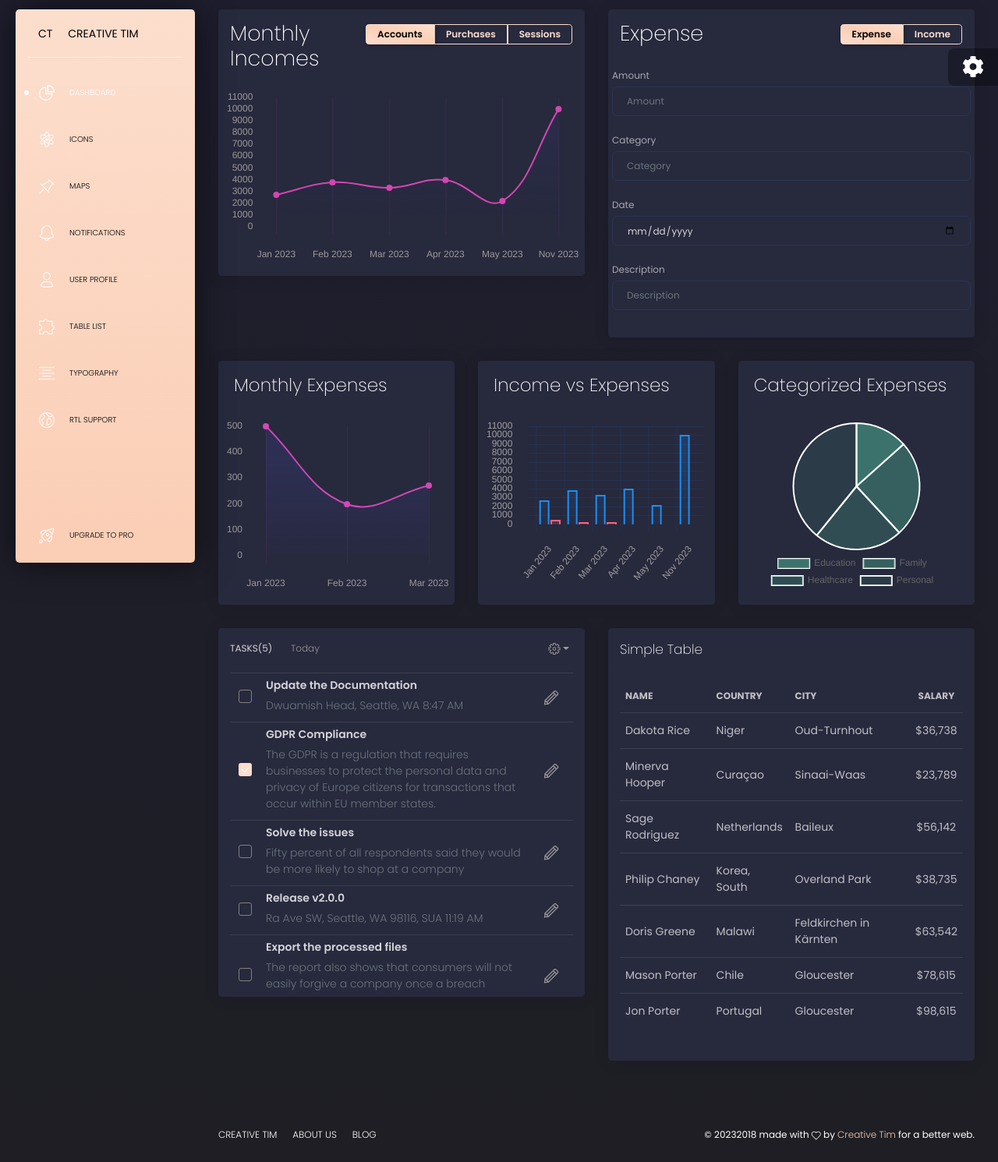
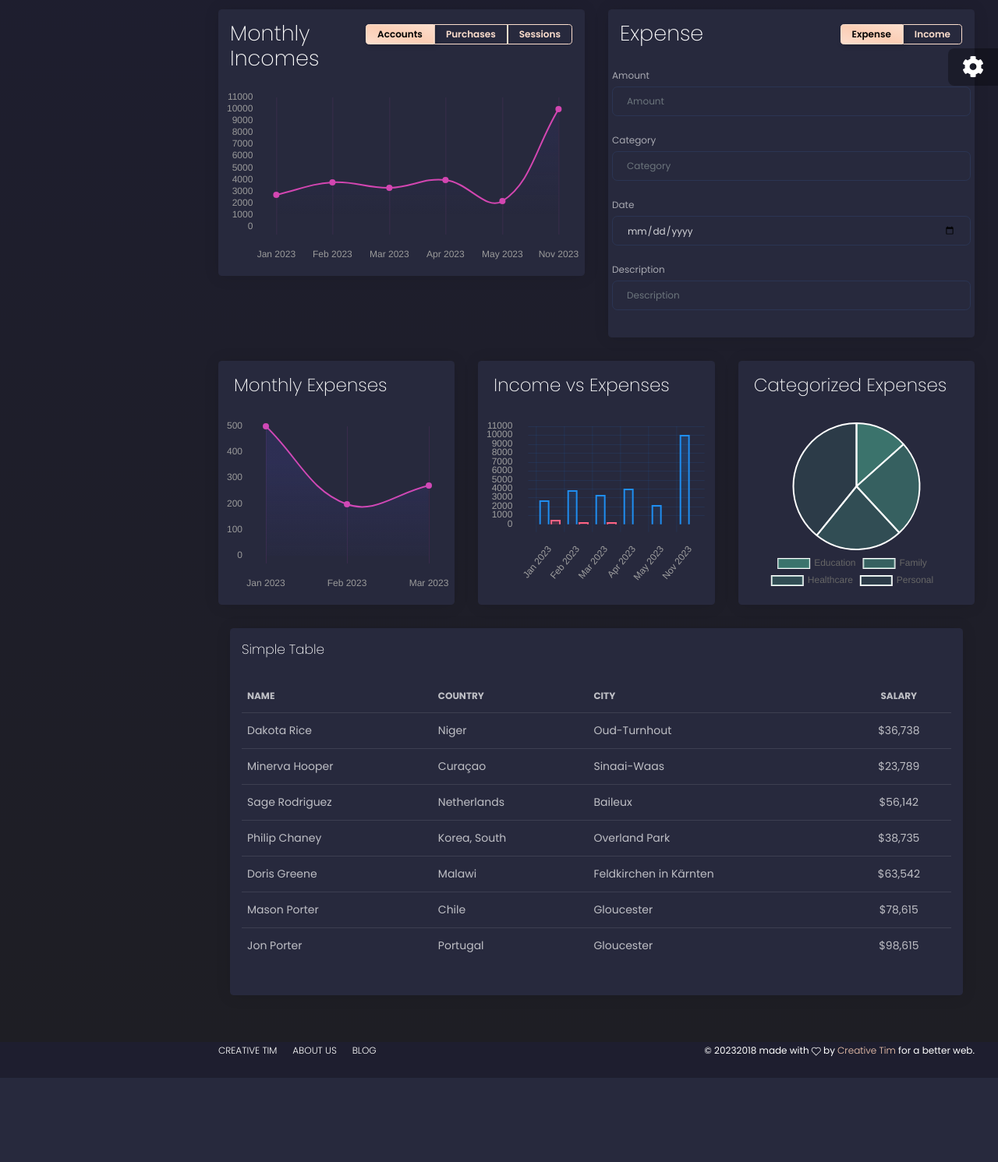
Before and after one commit to jay67nie/SpendWise, a Django app: page /home/ in a window 1280 px wide. Shown: the part 68-1559 px from the top of the page at 78% size. After the commit the page ends 1451 px from the top, so only its background shows below. Run offline with Django 4.2, Linux system fonts and the light colour scheme; data comes from the database, SQL or seed files in the repository; some libraries are stand-ins or nearby versions.

Commit message:
removed the dashboard sidebar, pick names on signup, link to sign up on login page

```diff
--- a/SpendWiseApp/views.py
+++ b/SpendWiseApp/views.py
@@ -29,10 +29,13 @@ def signup_user(request):
     # Get all the data from the form and create the user
     context = {}
     if request.method == 'POST':
+        full_name = request.POST.get('full_name')
+        email = request.POST.get('email')
         username = request.POST.get('username')
         password = request.POST.get('password')
         password_confirm = request.POST.get('confirm_password')
 
+        first_name,last_name = full_name.split(' ',1) if ' ' in full_name else(full_name,'')
 
         if password == password_confirm:
             print('Passwords are the same')
@@ -41,7 +44,7 @@ def signup_user(request):
 
             else:
                 print('Username doesnt exist')
-                user = User.objects.create_user(username=username, password=password)
+                user = User.objects.create_user(username=username, password=password, first_name=first_name, last_name=last_name, email=email);
                 user.save()
                 return redirect('login')
 
--- a/templates/dashboard.html
+++ b/templates/dashboard.html
@@ -38,77 +38,77 @@
 
 <body class="">
   <div class="wrapper">
-    <div class="sidebar">
+<!--    <div class="sidebar">-->
       <!--
         Tip 1: You can change the color of the sidebar using: data-color="blue | green | orange | red"
     -->
-      <div class="sidebar-wrapper">
-        <div class="logo">
-          <a href="javascript:void(0)" class="simple-text logo-mini">
-            CT
-          </a>
-          <a href="javascript:void(0)" class="simple-text logo-normal">
-            Creative Tim
-          </a>
-        </div>
-        <ul class="nav">
-          <li class="active ">
-            <a href="./dashboard.html">
-              <i class="tim-icons icon-chart-pie-36"></i>
-              <p>Dashboard</p>
-            </a>
-          </li>
-          <li>
-            <a href="./icons.html">
-              <i class="tim-icons icon-atom"></i>
-              <p>Icons</p>
-            </a>
-          </li>
-          <li>
-            <a href="./map.html">
-              <i class="tim-icons icon-pin"></i>
-              <p>Maps</p>
-            </a>
-          </li>
-          <li>
-            <a href="./notifications.html">
-              <i class="tim-icons icon-bell-55"></i>
-              <p>Notifications</p>
-            </a>
-          </li>
-          <li>
-            <a href="./user.html">
-              <i class="tim-icons icon-single-02"></i>
-              <p>User Profile</p>
-            </a>
-          </li>
-          <li>
-            <a href="./tables.html">
-              <i class="tim-icons icon-puzzle-10"></i>
-              <p>Table List</p>
-            </a>
-          </li>
-          <li>
-            <a href="./typography.html">
-              <i class="tim-icons icon-align-center"></i>
-              <p>Typography</p>
-            </a>
-          </li>
-          <li>
-            <a href="./rtl.html">
-              <i class="tim-icons icon-world"></i>
-              <p>RTL Support</p>
-            </a>
-          </li>
-          <li class="active-pro">
-            <a href="./upgrade.html">
-              <i class="tim-icons icon-spaceship"></i>
-              <p>Upgrade to PRO</p>
-            </a>
-          </li>
-        </ul>
-      </div>
-    </div>
+<!--      <div class="sidebar-wrapper">-->
+<!--        <div class="logo">-->
+<!--          <a href="javascript:void(0)" class="simple-text logo-mini">-->
+<!--            CT-->
+<!--          </a>-->
+<!--          <a href="javascript:void(0)" class="simple-text logo-normal">-->
+<!--            Creative Tim-->
+<!--          </a>-->
+<!--        </div>-->
+<!--        <ul class="nav">-->
+<!--          <li class="active ">-->
+<!--            <a href="./dashboard.html">-->
+<!--              <i class="tim-icons icon-chart-pie-36"></i>-->
+<!--              <p>Dashboard</p>-->
+<!--            </a>-->
+<!--          </li>-->
+<!--          <li>-->
+<!--            <a href="./icons.html">-->
+<!--              <i class="tim-icons icon-atom"></i>-->
+<!--              <p>Icons</p>-->
+<!--            </a>-->
+<!--          </li>-->
+<!--          <li>-->
+<!--            <a href="./map.html">-->
+<!--              <i class="tim-icons icon-pin"></i>-->
+<!--              <p>Maps</p>-->
+<!--            </a>-->
+<!--          </li>-->
+<!--          <li>-->
+<!--            <a href="./notifications.html">-->
+<!--              <i class="tim-icons icon-bell-55"></i>-->
+<!--              <p>Notifications</p>-->
+<!--            </a>-->
+<!--          </li>-->
+<!--          <li>-->
+<!--            <a href="./user.html">-->
+<!--              <i class="tim-icons icon-single-02"></i>-->
+<!--              <p>User Profile</p>-->
+<!--            </a>-->
+<!--          </li>-->
+<!--          <li>-->
+<!--            <a href="./tables.html">-->
+<!--              <i class="tim-icons icon-puzzle-10"></i>-->
+<!--              <p>Table List</p>-->
+<!--            </a>-->
+<!--          </li>-->
+<!--          <li>-->
+<!--            <a href="./typography.html">-->
+<!--              <i class="tim-icons icon-align-center"></i>-->
+<!--              <p>Typography</p>-->
+<!--            </a>-->
+<!--          </li>-->
+<!--          <li>-->
+<!--            <a href="./rtl.html">-->
+<!--              <i class="tim-icons icon-world"></i>-->
+<!--              <p>RTL Support</p>-->
+<!--            </a>-->
+<!--          </li>-->
+<!--          <li class="active-pro">-->
+<!--            <a href="./upgrade.html">-->
+<!--              <i class="tim-icons icon-spaceship"></i>-->
+<!--              <p>Upgrade to PRO</p>-->
+<!--            </a>-->
+<!--          </li>-->
+<!--        </ul>-->
+<!--      </div>-->
+<!--    </div>-->
     <div class="main-panel">
       <!-- Navbar -->
       <nav class="navbar navbar-expand-lg navbar-absolute navbar-transparent">
@@ -190,7 +190,7 @@
         <div class="row">
           <div class="col-lg-6">
             <div class="card card-chart">
-              <div class="card-header ">
+              <div class="card-header">
                 <div class="row">
                   <div class="col-sm-6 text-left">
 {#                    <h5 class="card-category">Total Shipments</h5>#}
@@ -342,160 +342,160 @@
             </div>
           </div>
         </div>
-        <div class="row">
-          <div class="col-lg-6 col-md-12">
-            <div class="card card-tasks">
-              <div class="card-header ">
-                <h6 class="title d-inline">Tasks(5)</h6>
-                <p class="card-category d-inline">today</p>
-                <div class="dropdown">
-                  <button type="button" class="btn btn-link dropdown-toggle btn-icon" data-toggle="dropdown">
-                    <i class="tim-icons icon-settings-gear-63"></i>
-                  </button>
-                  <div class="dropdown-menu dropdown-menu-right" aria-labelledby="dropdownMenuLink">
-                    <a class="dropdown-item" href="#pablo">Action</a>
-                    <a class="dropdown-item" href="#pablo">Another action</a>
-                    <a class="dropdown-item" href="#pablo">Something else</a>
-                  </div>
-                </div>
-              </div>
-              <div class="card-body ">
-                <div class="table-full-width table-responsive">
-                  <table class="table">
-                    <tbody>
-                      <tr>
-                        <td>
-                          <div class="form-check">
-                            <label class="form-check-label">
-                              <input class="form-check-input" type="checkbox" value="">
-                              <span class="form-check-sign">
-                                <span class="check"></span>
-                              </span>
-                            </label>
-                          </div>
-                        </td>
-                        <td>
-                          <p class="title">Update the Documentation</p>
-                          <p class="text-muted">Dwuamish Head, Seattle, WA 8:47 AM</p>
-                        </td>
-                        <td class="td-actions text-right">
-                          <button type="button" rel="tooltip" title="" class="btn btn-link" data-original-title="Edit Task">
-                            <i class="tim-icons icon-pencil"></i>
-                          </button>
-                        </td>
-                      </tr>
-                      <tr>
-                        <td>
-                          <div class="form-check">
-                            <label class="form-check-label">
-                              <input class="form-check-input" type="checkbox" value="" checked="">
-                              <span class="form-check-sign">
-                                <span class="check"></span>
-                              </span>
-                            </label>
-                          </div>
-                        </td>
-                        <td>
-                          <p class="title">GDPR Compliance</p>
-                          <p class="text-muted">The GDPR is a regulation that requires businesses to protect the personal data and privacy of Europe citizens for transactions that occur within EU member states.</p>
-                        </td>
-                        <td class="td-actions text-right">
-                          <button type="button" rel="tooltip" title="" class="btn btn-link" data-original-title="Edit Task">
-                            <i class="tim-icons icon-pencil"></i>
-                          </button>
-                        </td>
-                      </tr>
-                      <tr>
-                        <td>
-                          <div class="form-check">
-                            <label class="form-check-label">
-                              <input class="form-check-input" type="checkbox" value="">
-                              <span class="form-check-sign">
-                                <span class="check"></span>
-                              </span>
-                            </label>
-                          </div>
-                        </td>
-                        <td>
-                          <p class="title">Solve the issues</p>
-                          <p class="text-muted">Fifty percent of all respondents said they would be more likely to shop at a company </p>
-                        </td>
-                        <td class="td-actions text-right">
-                          <button type="button" rel="tooltip" title="" class="btn btn-link" data-original-title="Edit Task">
-                            <i class="tim-icons icon-pencil"></i>
-                          </button>
-                        </td>
-                      </tr>
-                      <tr>
-                        <td>
-                          <div class="form-check">
-                            <label class="form-check-label">
-                              <input class="form-check-input" type="checkbox" value="">
-                              <span class="form-check-sign">
-                                <span class="check"></span>
-                              </span>
-                            </label>
-                          </div>
-                        </td>
-                        <td>
-                          <p class="title">Release v2.0.0</p>
-                          <p class="text-muted">Ra Ave SW, Seattle, WA 98116, SUA 11:19 AM</p>
-                        </td>
-                        <td class="td-actions text-right">
-                          <button type="button" rel="tooltip" title="" class="btn btn-link" data-original-title="Edit Task">
-                            <i class="tim-icons icon-pencil"></i>
-                          </button>
-                        </td>
-                      </tr>
-                      <tr>
-                        <td>
-                          <div class="form-check">
-                            <label class="form-check-label">
-                              <input class="form-check-input" type="checkbox" value="">
-                              <span class="form-check-sign">
-                                <span class="check"></span>
-                              </span>
-                            </label>
-                          </div>
-                        </td>
-                        <td>
-                          <p class="title">Export the processed files</p>
-                          <p class="text-muted">The report also shows that consumers will not easily forgive a company once a breach exposing their personal data occurs. </p>
-                        </td>
-                        <td class="td-actions text-right">
-                          <button type="button" rel="tooltip" title="" class="btn btn-link" data-original-title="Edit Task">
-                            <i class="tim-icons icon-pencil"></i>
-                          </button>
-                        </td>
-                      </tr>
-                      <tr>
-                        <td>
-                          <div class="form-check">
-                            <label class="form-check-label">
-                              <input class="form-check-input" type="checkbox" value="">
-                              <span class="form-check-sign">
-                                <span class="check"></span>
-                              </span>
-                            </label>
-                          </div>
-                        </td>
-                        <td>
-                          <p class="title">Arival at export process</p>
-                          <p class="text-muted">Capitol Hill, Seattle, WA 12:34 AM</p>
-                        </td>
-                        <td class="td-actions text-right">
-                          <button type="button" rel="tooltip" title="" class="btn btn-link" data-original-title="Edit Task">
-                            <i class="tim-icons icon-pencil"></i>
-                          </button>
-                        </td>
-                      </tr>
-                    </tbody>
-                  </table>
-                </div>
-              </div>
-            </div>
-          </div>
-          <div class="col-lg-6 col-md-12">
+<!--        <div class="row">-->
+<!--          <div class="col-lg-6 col-md-12">-->
+<!--            <div class="card card-tasks">-->
+<!--              <div class="card-header ">-->
+<!--                <h6 class="title d-inline">Tasks(5)</h6>-->
+<!--                <p class="card-category d-inline">today</p>-->
+<!--                <div class="dropdown">-->
+<!--                  <button type="button" class="btn btn-link dropdown-toggle btn-icon" data-toggle="dropdown">-->
+<!--                    <i class="tim-icons icon-settings-gear-63"></i>-->
+<!--                  </button>-->
+<!--                  <div class="dropdown-menu dropdown-menu-right" aria-labelledby="dropdownMenuLink">-->
+<!--                    <a class="dropdown-item" href="#pablo">Action</a>-->
+<!--                    <a class="dropdown-item" href="#pablo">Another action</a>-->
+<!--                    <a class="dropdown-item" href="#pablo">Something else</a>-->
+<!--                  </div>-->
+<!--                </div>-->
+<!--              </div>-->
+<!--              <div class="card-body ">-->
+<!--                <div class="table-full-width table-responsive">-->
+<!--                  <table class="table">-->
+<!--                    <tbody>-->
+<!--                      <tr>-->
+<!--                        <td>-->
+<!--                          <div class="form-check">-->
+<!--                            <label class="form-check-label">-->
+<!--                              <input class="form-check-input" type="checkbox" value="">-->
+<!--                              <span class="form-check-sign">-->
+<!--                                <span class="check"></span>-->
+<!--                              </span>-->
+<!--                            </label>-->
+<!--                          </div>-->
+<!--                        </td>-->
+<!--                        <td>-->
+<!--                          <p class="title">Update the Documentation</p>-->
+<!--                          <p class="text-muted">Dwuamish Head, Seattle, WA 8:47 AM</p>-->
+<!--                        </td>-->
+<!--                        <td class="td-actions text-right">-->
+<!--                          <button type="button" rel="tooltip" title="" class="btn btn-link" data-original-title="Edit Task">-->
+<!--                            <i class="tim-icons icon-pencil"></i>-->
+<!--                          </button>-->
+<!--                        </td>-->
+<!--                      </tr>-->
+<!--                      <tr>-->
+<!--                        <td>-->
+<!--                          <div class="form-check">-->
+<!--                            <label class="form-check-label">-->
+<!--                              <input class="form-check-input" type="checkbox" value="" checked="">-->
+<!--                              <span class="form-check-sign">-->
+<!--                                <span class="check"></span>-->
+<!--                              </span>-->
+<!--                            </label>-->
+<!--                          </div>-->
+<!--                        </td>-->
+<!--                        <td>-->
+<!--                          <p class="title">GDPR Compliance</p>-->
+<!--                          <p class="text-muted">The GDPR is a regulation that requires businesses to protect the personal data and privacy of Europe citizens for transactions that occur within EU member states.</p>-->
+<!--                        </td>-->
+<!--                        <td class="td-actions text-right">-->
+<!--                          <button type="button" rel="tooltip" title="" class="btn btn-link" data-original-title="Edit Task">-->
+<!--                            <i class="tim-icons icon-pencil"></i>-->
+<!--                          </button>-->
+<!--                        </td>-->
+<!--                      </tr>-->
+<!--                      <tr>-->
+<!--                        <td>-->
+<!--                          <div class="form-check">-->
+<!--                            <label class="form-check-label">-->
+<!--                              <input class="form-check-input" type="checkbox" value="">-->
+<!--                              <span class="form-check-sign">-->
+<!--                                <span class="check"></span>-->
+<!--                              </span>-->
+<!--                            </label>-->
+<!--                          </div>-->
+<!--                        </td>-->
+<!--                        <td>-->
+<!--                          <p class="title">Solve the issues</p>-->
+<!--                          <p class="text-muted">Fifty percent of all respondents said they would be more likely to shop at a company </p>-->
+<!--                        </td>-->
+<!--                        <td class="td-actions text-right">-->
+<!--                          <button type="button" rel="tooltip" title="" class="btn btn-link" data-original-title="Edit Task">-->
+<!--                            <i class="tim-icons icon-pencil"></i>-->
+<!--                          </button>-->
+<!--                        </td>-->
+<!--                      </tr>-->
+<!--                      <tr>-->
+<!--                        <td>-->
+<!--                          <div class="form-check">-->
+<!--                            <label class="form-check-label">-->
+<!--                              <input class="form-check-input" type="checkbox" value="">-->
+<!--                              <span class="form-check-sign">-->
+<!--                                <span class="check"></span>-->
+<!--                              </span>-->
+<!--                            </label>-->
+<!--                          </div>-->
+<!--                        </td>-->
+<!--                        <td>-->
+<!--                          <p class="title">Release v2.0.0</p>-->
+<!--                          <p class="text-muted">Ra Ave SW, Seattle, WA 98116, SUA 11:19 AM</p>-->
+<!--                        </td>-->
+<!--                        <td class="td-actions text-right">-->
+<!--                          <button type="button" rel="tooltip" title="" class="btn btn-link" data-original-title="Edit Task">-->
+<!--                            <i class="tim-icons icon-pencil"></i>-->
+<!--                          </button>-->
+<!--                        </td>-->
+<!--                      </tr>-->
+<!--                      <tr>-->
+<!--                        <td>-->
+<!--                          <div class="form-check">-->
+<!--                            <label class="form-check-label">-->
+<!--                              <input class="form-check-input" type="checkbox" value="">-->
+<!--                              <span class="form-check-sign">-->
+<!--                                <span class="check"></span>-->
+<!--                              </span>-->
+<!--                            </label>-->
+<!--                          </div>-->
+<!--                        </td>-->
+<!--                        <td>-->
+<!--                          <p class="title">Export the processed files</p>-->
+<!--                          <p class="text-muted">The report also shows that consumers will not easily forgive a company once a breach exposing their personal data occurs. </p>-->
+<!--                        </td>-->
+<!--                        <td class="td-actions text-right">-->
+<!--                          <button type="button" rel="tooltip" title="" class="btn btn-link" data-original-title="Edit Task">-->
+<!--                            <i class="tim-icons icon-pencil"></i>-->
+<!--                          </button>-->
+<!--                        </td>-->
+<!--                      </tr>-->
+<!--                      <tr>-->
+<!--                        <td>-->
+<!--                          <div class="form-check">-->
+<!--                            <label class="form-check-label">-->
+<!--                              <input class="form-check-input" type="checkbox" value="">-->
+<!--                              <span class="form-check-sign">-->
+<!--                                <span class="check"></span>-->
+<!--                              </span>-->
+<!--                            </label>-->
+<!--                          </div>-->
+<!--                        </td>-->
+<!--                        <td>-->
+<!--                          <p class="title">Arival at export process</p>-->
+<!--                          <p class="text-muted">Capitol Hill, Seattle, WA 12:34 AM</p>-->
+<!--                        </td>-->
+<!--                        <td class="td-actions text-right">-->
+<!--                          <button type="button" rel="tooltip" title="" class="btn btn-link" data-original-title="Edit Task">-->
+<!--                            <i class="tim-icons icon-pencil"></i>-->
+<!--                          </button>-->
+<!--                        </td>-->
+<!--                      </tr>-->
+<!--                    </tbody>-->
+<!--                  </table>-->
+<!--                </div>-->
+<!--              </div>-->
+<!--            </div>-->
+<!--          </div>-->
+          <div class="col-lg-12 col-md-12">
             <div class="card ">
               <div class="card-header">
                 <h4 class="card-title"> Simple Table</h4>
--- a/templates/login.html
+++ b/templates/login.html
@@ -26,7 +26,7 @@
 			<div class="row justify-content-center">
 				<div class="col-md-6 col-lg-4">
 					<div class="login-wrap p-0">
-		      	<h3 class="mb-4 text-center">Have an account?</h3>
+		      	<h6 class="mb-4 text-center"style="color:white"> Don't Have an account? <span style="color:"><a href="{% url 'signup' %}">Sign Up</span></h6>
 		      	<form action="{% url 'login' %}" method="post" class="signin-form">
                     {% csrf_token %}
 		      		<div class="form-group">
```
